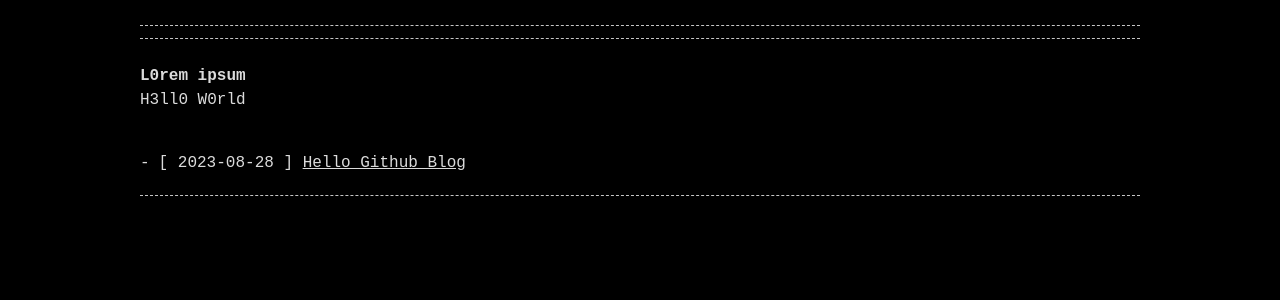
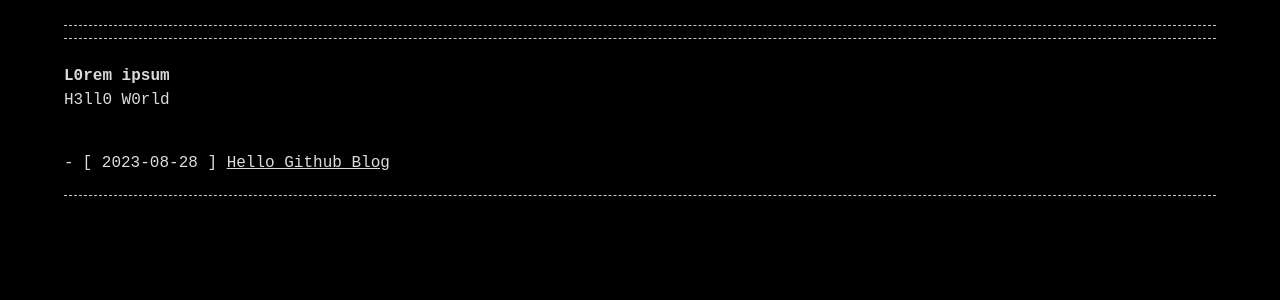
Before and after one commit to setpasslock/setpasslock.github.io, a Jekyll site: the page built from index.md, in a window 1280 px wide. Shown: the top 300 px of the page. Built offline with Jekyll 4.4.1, drawn with Linux system fonts in a browser that asks for light colours.

Commit message:
Update base.scss

```diff
--- a/_sass/base.scss
+++ b/_sass/base.scss
@@ -9,7 +9,7 @@ $base-font-size:       16px!default;
 $mobile-font-size:     12px !default;
 $base-line-height:     1.5 !default;
 $container-width:      90% !default;
-$container-max-width:  1000px !default;
+$container-max-width:  1200px !default;
 
 /**
  * Global
```
